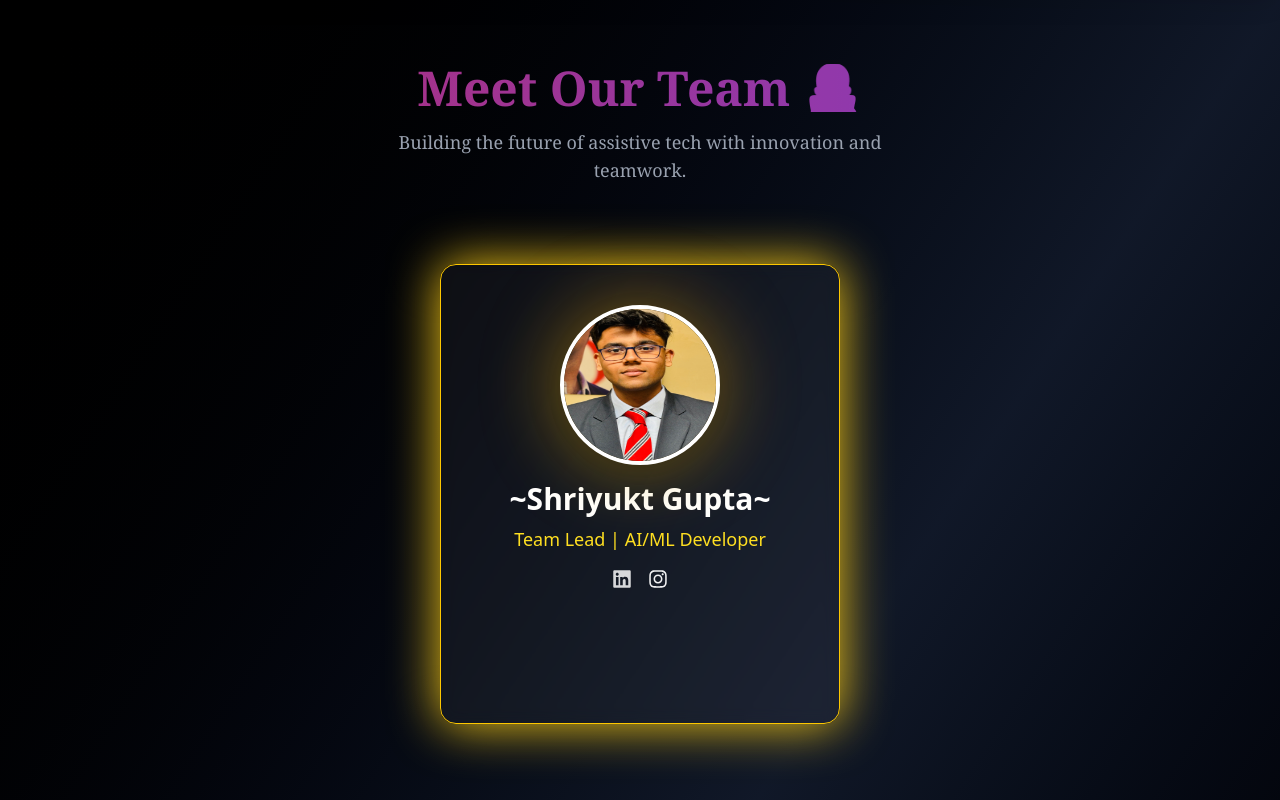
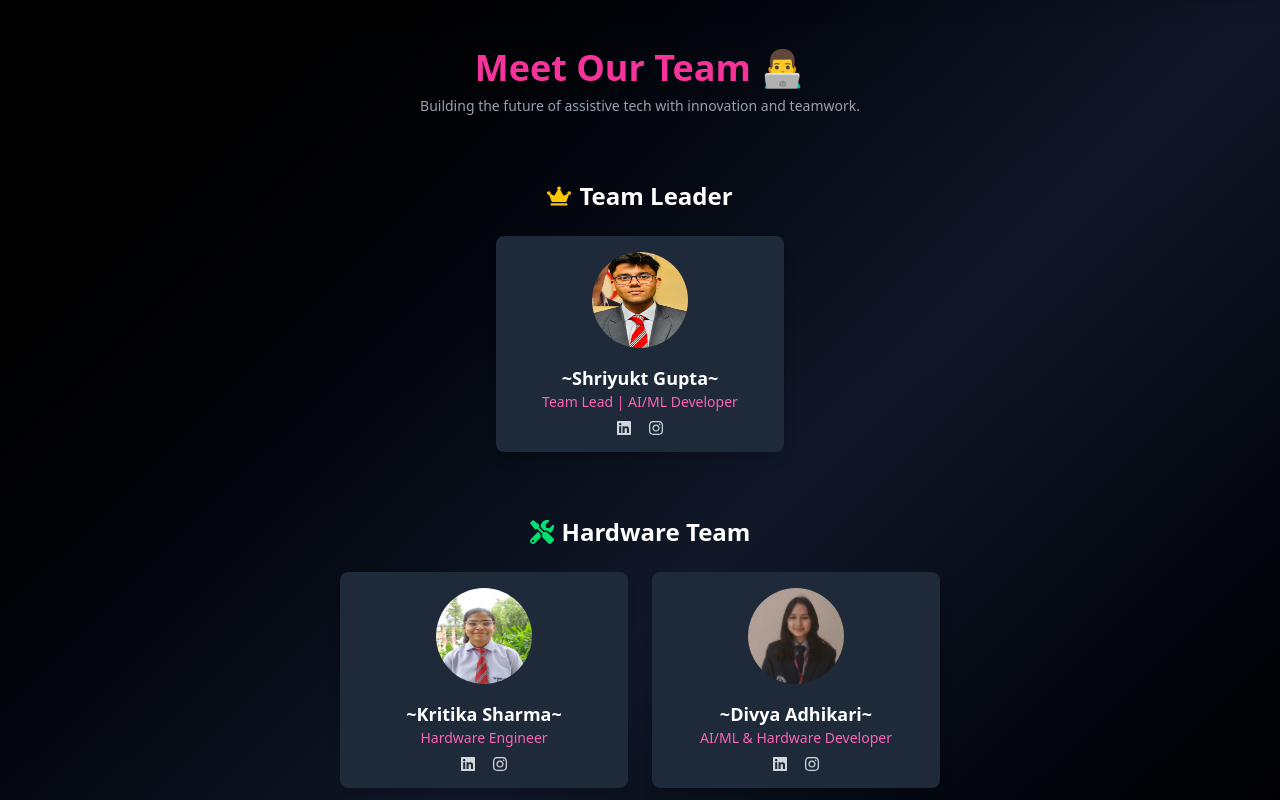
Before and after one commit to devansh021/live_hackathone, a React (Vite) app in the folder website/: page /ourteam in a window 1280 px wide. Built offline with nearby package versions, Linux system fonts and the light colour scheme.

Commit message:
third commit

```diff
--- a/website/src/pages/OurTeamPage.jsx
+++ b/website/src/pages/OurTeamPage.jsx
@@ -1,18 +1,15 @@
 import React from 'react';
 import { motion } from 'framer-motion';
 import { FaLaptopCode, FaTools, FaCrown, FaGithub, FaLinkedin, FaInstagram } from 'react-icons/fa';
-import Tilt from 'react-parallax-tilt';
 
-// Team data
 const teams = {
   leader: [
     {
       name: '~Shriyukt Gupta~',
       role: 'Team Lead | AI/ML Developer',
       image: 'public/team/shri.jpg',
-
-      linkedin: 'https://www.linkedin.com/in/shriyukt-gupta-12b665277?utm_source=share&utm_campaign=share_via&utm_content=profile&utm_medium=android_app',
-      instagram: 'https://www.instagram.com/shriyuktt?igsh=djNtZHl0cW9oMTNj',
+      linkedin: 'https://www.linkedin.com/in/shriyukt-gupta-12b665277',
+      instagram: 'https://www.instagram.com/shriyuktt',
     },
   ],
   software: [
@@ -20,26 +17,22 @@ const teams = {
       name: '~Devansh Arya~',
       role: 'Full Stack Developer',
       image: 'public/team/devansh.jpg',
-
-
-      linkedin: 'https://www.linkedin.com/in/devansh-arya-415378305?utm_source=share&utm_campaign=share_via&utm_content=profile&utm_medium=android_app',
-      instagram: 'https://www.instagram.com/devansh_arya021/profilecard/?igsh=MWkyMGZ5a3ZyYWFjaA== ',
+      linkedin: 'https://www.linkedin.com/in/devansh-arya-415378305',
+      instagram: 'https://www.instagram.com/devansh_arya021',
     },
     {
       name: '~Shubhanshi Negi~',
       role: 'AI/ML Developer',
       image: 'public/team/shubi.jpg',
-
-      linkedin: 'https://www.linkedin.com/in/shubhanshi-negi-0a4352338?utm_source=share&utm_campaign=share_via&utm_content=profile&utm_medium=android_app',
-      instagram: 'https://www.instagram.com/shubhanshi_negi16?igsh=YXc5c3Rja2FuOHp0',
+      linkedin: 'https://www.linkedin.com/in/shubhanshi-negi-0a4352338',
+      instagram: 'https://www.instagram.com/shubhanshi_negi16',
     },
     {
       name: '~Ankit Bisht~',
-      role: 'object detection and hardware developer',
+      role: 'Object Detection & Hardware Developer',
       image: 'public/team/ankit.jpg',
-
-      linkedin: 'https://www.linkedin.com/in/ankit-bisht-8a0b372a2?utm_source=share&utm_campaign=share_via&utm_content=profile&utm_medium=android_app',
-      instagram: 'https://www.instagram.com/divya.adhikari_87?igsh=OHR3czAyazE1d2p0',
+      linkedin: 'https://www.linkedin.com/in/ankit-bisht-8a0b372a2',
+      instagram: 'https://www.instagram.com/divya.adhikari_87',
     },
   ],
   hardware: [
@@ -47,176 +40,64 @@ const teams = {
       name: '~Kritika Sharma~',
       role: 'Hardware Engineer',
       image: 'public/team/kritika.jpg',
-
       linkedin: 'https://www.linkedin.com/in/kritika-sharma-geu',
-      instagram: 'https://www.instagram.com/kritikabairagi_03/profilecard/?igsh=MWltbXc0djdpY3Y1YQ==',
+      instagram: 'https://www.instagram.com/kritikabairagi_03',
     },
     {
-      name: '~divya Adhikari~',
-      role: 'AI/ML and Hardware Developer',
+      name: '~Divya Adhikari~',
+      role: 'AI/ML & Hardware Developer',
       image: 'public/team/divya.jpg',
-      linkedin: 'https://www.linkedin.com/in/divya-adhikari-213269325?utm_source=share&utm_campaign=share_via&utm_content=profile&utm_medium=android_app',
-      instagram: 'https://www.instagram.com/divya.adhikari_87?igsh=OHR3czAyazE1d2p0',
+      linkedin: 'https://www.linkedin.com/in/divya-adhikari-213269325',
+      instagram: 'https://www.instagram.com/divya.adhikari_87',
     },
   ],
 };
 
-// Social Icons Component
-const SocialIcons = ({ member }) => (
-  <div className="flex gap-4 mt-4 justify-center text-white">
-    {member.github && (
-      <motion.a
-        href={member.github}
-        target="_blank"
-        rel="noopener noreferrer"
-        whileHover={{ scale: 1.3 }}
-        animate={{ opacity: [0.6, 1, 0.6] }}
-        transition={{ repeat: Infinity, duration: 2 }}
-      >
-        <FaGithub size={20} />
-      </motion.a>
-    )}
-    {member.linkedin && (
-      <motion.a
-        href={member.linkedin}
-        target="_blank"
-        rel="noopener noreferrer"
-        whileHover={{ scale: 1.3 }}
-        animate={{ opacity: [0.6, 1, 0.6] }}
-        transition={{ repeat: Infinity, duration: 2, delay: 0.2 }}
-      >
-        <FaLinkedin size={20} />
-      </motion.a>
-    )}
-    {member.instagram && (
-      <motion.a
-        href={member.instagram}
-        target="_blank"
-        rel="noopener noreferrer"
-        whileHover={{ scale: 1.3 }}
-        animate={{ opacity: [0.6, 1, 0.6] }}
-        transition={{ repeat: Infinity, duration: 2, delay: 0.4 }}
-      >
-        <FaInstagram size={20} />
-      </motion.a>
-    )}
+const Card = ({ member }) => (
+  <div className="w-72 bg-gray-800 rounded-lg overflow-hidden shadow-lg text-center p-4 hover:scale-105 transition-transform">
+    <img className="w-24 h-24 rounded-full mx-auto mb-4" src={member.image} alt={member.name} />
+    <h3 className="text-white text-lg font-semibold">{member.name}</h3>
+    <p className="text-pink-400 text-sm">{member.role}</p>
+    <div className="flex justify-center gap-4 mt-2 text-gray-300">
+      {member.linkedin && (
+        <a href={member.linkedin} target="_blank" rel="noopener noreferrer">
+          <FaLinkedin />
+        </a>
+      )}
+      {member.instagram && (
+        <a href={member.instagram} target="_blank" rel="noopener noreferrer">
+          <FaInstagram />
+        </a>
+      )}
+    </div>
   </div>
 );
 
-// Card component
-const Card = ({ member, delay }) => (
-  <motion.div
-    initial={{ opacity: 0, y: 30 }}
-    animate={{ opacity: 1, y: 0 }}
-    transition={{ duration: 0.8, delay }}
-  >
-    <Tilt
-      glareEnable={true}
-      glareMaxOpacity={0.2}
-      className="w-[300px] h-[380px] bg-white/5 border border-pink-600 hover:border-pink-400 rounded-2xl p-6 text-center backdrop-blur-sm transition-all duration-300 shadow-[0_0_25px_#f472b6] hover:shadow-[0_0_40px_#f472b6] font-serif"
-    >
-      <div className="relative w-24 h-24 mx-auto mb-4">
-        <div className="absolute inset-0 rounded-full bg-gradient-to-tr from-pink-500 to-purple-500 blur-lg opacity-70 animate-pulse z-0" />
-        <img
-          src={member.image}
-          alt={member.name}
-          className="relative z-10 w-full h-full rounded-full border-2 border-white shadow-md"
-        />
-      </div>
-      <h3 className="text-lg font-semibold text-white">{member.name}</h3>
-      <p className="text-pink-300 text-sm mb-2">{member.role}</p>
-      <SocialIcons member={member} />
-    </Tilt>
-  </motion.div>
+const TeamSection = ({ title, icon, members }) => (
+  <div className="mb-16">
+    <h2 className="text-2xl font-bold text-white flex items-center justify-center gap-2 mb-6">
+      {icon} {title}
+    </h2>
+    <div className="flex flex-wrap justify-center gap-6">
+      {members.map((member, idx) => (
+        <Card key={idx} member={member} />
+      ))}
+    </div>
+  </div>
 );
 
-// Leader card
-const LeaderCard = ({ member }) => (
-  <motion.div
-    initial={{ opacity: 0, scale: 0.7 }}
-    animate={{ opacity: 1, scale: 1 }}
-    transition={{ duration: 1 }}
-  >
-    <Tilt
-      glareEnable={true}
-      glareMaxOpacity={0.3}
-      scale={1.05}
-      className="w-[400px] h-[460px] bg-white/5 border border-yellow-400 hover:border-yellow-200 rounded-2xl p-10 flex flex-col items-center backdrop-blur-sm transition-all duration-300 shadow-[0_0_50px_#facc15] hover:shadow-[0_0_80px_#fde047]"
-    >
-      <div className="relative w-40 h-40 mb-4">
-        <div className="absolute inset-0 rounded-full bg-gradient-to-tr from-yellow-400 to-yellow-600 blur-2xl opacity-60 animate-pulse z-0" />
-        <img
-          src={member.image}
-          alt={member.name}
-          className="relative z-10 w-full h-full rounded-full border-4 border-white shadow-lg"
-        />
-      </div>
-      <h3 className="text-3xl font-bold text-white">{member.name}</h3>
-      <p className="text-yellow-300 text-lg mt-2">{member.role}</p>
-      <SocialIcons member={member} />
-    </Tilt>
-  </motion.div>
-);
-
-// Team section component
-const TeamSection = ({ title, icon, members, delayOffset = 0 }) => (
-  <motion.div
-    initial={{ opacity: 0, y: 30 }}
-    animate={{ opacity: 1, y: 0 }}
-    transition={{ delay: delayOffset, duration: 0.8 }}
-    className="mb-20 text-center"
-  >
-    <h2 className="text-3xl font-bold text-pink-400 flex items-center justify-center gap-3 mb-10 font-serif">
-      {icon} {title}
-    </h2>
-    <div className="flex flex-wrap justify-center gap-8">
-      {members.map((member, i) => (
-        <Card key={i} member={member} delay={0.2 * i + delayOffset} />
-      ))}
-    </div>
-  </motion.div>
-);
-
-// Main component
 const OurTeamPage = () => {
   return (
-    <motion.div
-      className="min-h-screen bg-gradient-to-br from-black via-gray-900 to-black px-6 py-16 text-white overflow-x-hidden"
-      initial={{ opacity: 0 }}
-      animate={{ opacity: 1 }}
-      transition={{ duration: 1.5 }}
-    >
-      <motion.div
-        className="text-center mb-20"
-        initial={{ opacity: 0, y: -40 }}
-        animate={{ opacity: 1, y: 0 }}
-        transition={{ duration: 1 }}
-      >
-        <h1 className="text-5xl font-bold text-transparent bg-clip-text bg-gradient-to-r from-pink-500 to-purple-500 animate-pulse font-serif">
-          Meet Our Team 👨‍💻
-        </h1>
-        <p className="mt-4 text-gray-400 text-lg max-w-xl mx-auto font-serif">
-          Building the future of assistive tech with innovation and teamwork.
-        </p>
-      </motion.div>
-
-      <div className="flex justify-center mb-24">
-        <LeaderCard member={teams.leader[0]} />
+    <div className="min-h-screen bg-gradient-to-br from-black via-gray-900 to-black px-4 py-12">
+      <div className="text-center mb-16">
+        <h1 className="text-4xl font-bold text-pink-500 mb-2">Meet Our Team 👨‍💻</h1>
+        <p className="text-gray-400 text-sm">Building the future of assistive tech with innovation and teamwork.</p>
       </div>
 
-      <TeamSection
-        title="Hardware Team"
-        icon={<FaTools />}
-        members={teams.hardware}
-        delayOffset={1}
-      />
-      <TeamSection
-        title="Software Team"
-        icon={<FaLaptopCode />}
-        members={teams.software}
-        delayOffset={1.5}
-      />
-    </motion.div>
+      <TeamSection title="Team Leader" icon={<FaCrown className="text-yellow-400" />} members={teams.leader} />
+      <TeamSection title="Hardware Team" icon={<FaTools className="text-green-400" />} members={teams.hardware} />
+      <TeamSection title="Software Team" icon={<FaLaptopCode className="text-blue-400" />} members={teams.software} />
+    </div>
   );
 };
 
```
